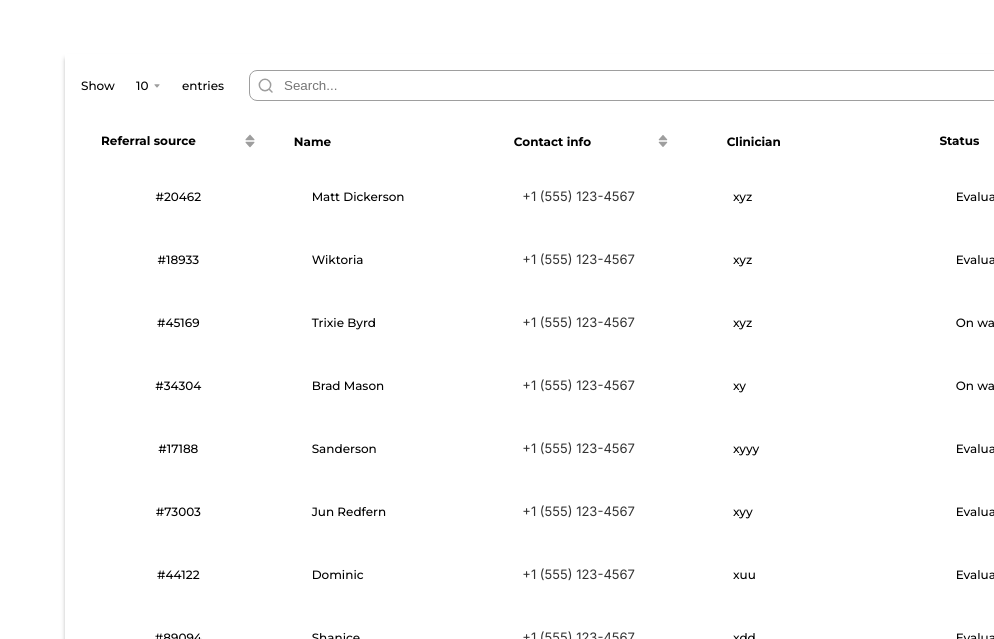
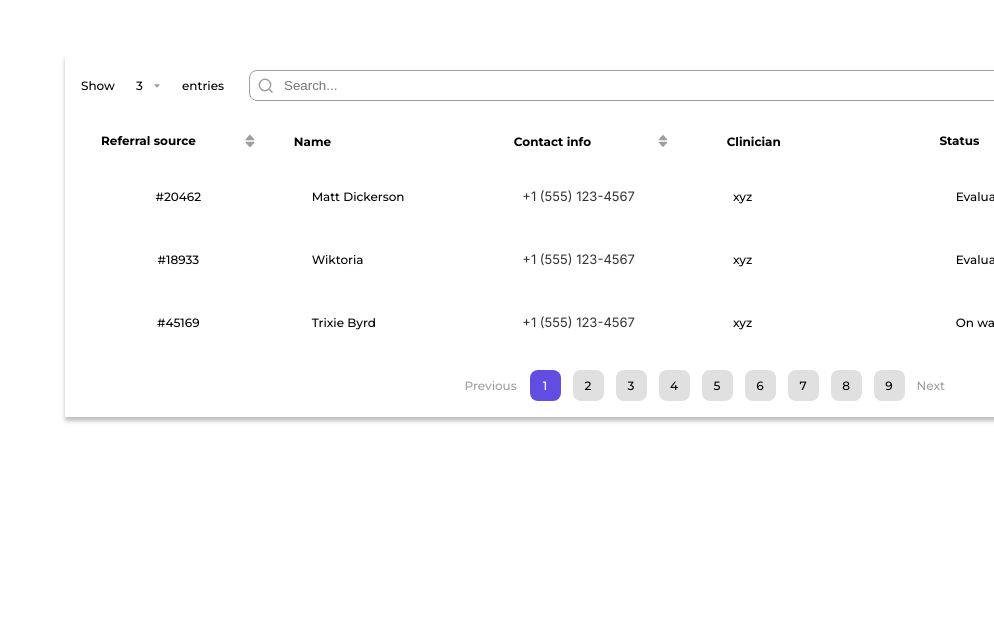
Before and after one commit to UniversalMachina/medicalproject, a React (Create React App) app: page /clients in a window 1280 px wide. Shown: the part 161-800 px from the top of the page, without its empty margins (286-1280 px from the left). Built offline with nearby package versions, Linux system fonts and the light colour scheme.

Commit message:
updated client page

```diff
--- a/public/data.json
+++ b/public/data.json
@@ -216,15 +216,6 @@
     "statusBgColor": "bg-mintcream"
   },
   {
-    "id": "#21987",
-    "name": "Sophia Martin",
-    "contactInfo": "+1 (555) 234-5678",
-    "clinician": "xyzz",
-    "status": "Evaluated",
-    "statusColor": "text-seagreen",
-    "statusBgColor": "bg-mintcream"
-  },
-  {
     "id": "#23145",
     "name": "Lucas Thomas",
     "contactInfo": "+1 (555) 234-5678",
@@ -245,109 +236,12 @@
   {
     "id": "#74912",
     "name": "Benjamin Green",
-    "contactInfo": "+1 (555) 234-5678",
+    "contactInfo":
+
+ "+1 (555) 234-5678",
     "clinician": "xyy",
     "status": "On wait list",
     "statusColor": "text-chocolate",
     "statusBgColor": "bg-linen"
-  },
-  {
-    "id": "#54231",
-    "name": "Mason Brown",
-    "contactInfo": "+1 (555) 234-5678",
-    "clinician": "xyy",
-    "status": "Evaluated",
-    "statusColor": "text-seagreen",
-    "statusBgColor": "bg-mintcream"
-  },
-  {
-    "id": "#78912",
-    "name": "Ethan Lee",
-    "contactInfo": "+1 (555) 234-5678",
-    "clinician": "xyy",
-    "status": "Evaluated",
-    "statusColor": "text-seagreen",
-    "statusBgColor": "bg-mintcream"
-  },
-  {
-    "id": "#56321",
-    "name": "Ava Harris",
-    "contactInfo": "+1 (555) 234-5678",
-    "clinician": "xyy",
-    "status": "Evaluated",
-    "statusColor": "text-seagreen",
-    "statusBgColor": "bg-mintcream"
-  },
-  {
-    "id": "#98413",
-    "name": "Emily Walker",
-    "contactInfo": "+1 (555) 234-5678",
-    "clinician": "xyzz",
-    "status": "Evaluated",
-    "statusColor": "text-seagreen",
-    "statusBgColor": "bg-mintcream"
-  },
-  {
-    "id": "#65298",
-    "name": "Olivia Hall",
-    "contactInfo": "+1 (555) 234-5678",
-    "clinician": "xyzz",
-    "status": "Process",
-    "statusColor": "text-chocolate",
-    "statusBgColor": "bg-linen"
-  },
-  {
-    "id": "#40129",
-    "name": "Alexander Young",
-    "contactInfo": "+1 (555) 234-5678",
-    "clinician": "xyzz",
-    "status": "Evaluated",
-    "statusColor": "text-seagreen",
-    "statusBgColor": "bg-mintcream"
-  },
-  {
-    "id": "#73215",
-    "name": "James White",
-    "contactInfo": "+1 (555) 234-5678",
-    "clinician": "xyzz",
-    "status": "Evaluated",
-    "statusColor": "text-seagreen",
-    "statusBgColor": "bg-mintcream"
-  },
-  {
-    "id": "#34971",
-    "name": "Charlotte King",
-    "contactInfo": "+1 (555) 234-5678",
-    "clinician": "xyzz",
-    "status": "On wait list",
-    "statusColor": "text-chocolate",
-    "statusBgColor": "bg-linen"
-  },
-  {
-    "id": "#82134",
-    "name": "Henry Moore",
-    "contactInfo": "+1 (555) 234-5678",
-    "clinician": "xyy",
-    "status": "On wait list",
-    "statusColor": "text-chocolate",
-    "statusBgColor": "bg-linen"
-  },
-  {
-    "id": "#57213",
-    "name": "Amelia Taylor",
-    "contactInfo": "+1 (555) 234-5678",
-    "clinician": "xyy",
-    "status": "Evaluated",
-    "statusColor": "text-seagreen",
-    "statusBgColor": "bg-mintcream"
-  },
-  {
-    "id": "#42897",
-    "name": "Michael Anderson",
-    "contactInfo": "+1 (555) 234-5678",
-    "clinician": "xyy",
-    "status": "Evaluated",
-    "statusColor": "text-seagreen",
-    "statusBgColor": "bg-mintcream"
   }
 ]
--- a/src/pages/Client_Page/Table.js
+++ b/src/pages/Client_Page/Table.js
@@ -1,38 +1,78 @@
-// src/components/Table.jsx
-import React, { useEffect, useState } from "react";
+import React, { useEffect, useState, useCallback } from "react";
 import ClientListHeader from "./ClientListHeader";
 import ClientListItem from "./ClientListItem";
 import Pagination from "./Pagination";
+import debounce from "lodash.debounce";
 
 const Table = () => {
   const [clients, setClients] = useState([]);
   const [searchTerm, setSearchTerm] = useState("");
   const [currentPage, setCurrentPage] = useState(1);
-  const [itemsPerPage] = useState(10);
+  const [itemsPerPage, setItemsPerPage] = useState(3); // Set this to 3
+  const [filteredClients, setFilteredClients] = useState([]);
+  const [currentClients, setCurrentClients] = useState([]);
 
   useEffect(() => {
-    fetch("/data.json")
-      .then((response) => response.json())
-      .then((data) => setClients(data))
-      .catch((error) => console.error("Error fetching data:", error));
-  }, []);
+    if (clients.length === 0) {
+      fetch("/data.json")
+        .then((response) => {
+          if (!response.ok) {
+            throw new Error('Network response was not ok');
+          }
+          return response.json();
+        })
+        .then((data) => {
+          setClients(data);
+          setFilteredClients(data);
+          updateCurrentClients(data, 1);
+        })
+        .catch((error) => {
+          console.error("Error fetching data:", error);
+          setClients([]);
+        });
+    }
+  }, [clients]);
 
-  const handleDelete = (id) => {
+  useEffect(() => {
+    updateFilteredClients();
+  }, [searchTerm, clients]);
+
+  useEffect(() => {
+    updateCurrentClients(filteredClients, currentPage);
+  }, [filteredClients, currentPage, itemsPerPage]);
+
+  const updateFilteredClients = () => {
+    const filtered = clients.filter((client) =>
+      client.name.toLowerCase().includes(searchTerm.toLowerCase())
+    );
+    setFilteredClients(filtered);
+    setCurrentPage(1);
+    updateCurrentClients(filtered, 1);
+  };
+
+  const updateCurrentClients = (filtered, page) => {
+    const indexOfLastClient = page * itemsPerPage;
+    const indexOfFirstClient = indexOfLastClient - itemsPerPage;
+    setCurrentClients(filtered.slice(indexOfFirstClient, indexOfLastClient));
+  };
+
+  const handleDelete = useCallback((id) => {
     const updatedClients = clients.filter((client) => client.id !== id);
     setClients(updatedClients);
-  };
+    updateFilteredClients();
+  }, [clients]);
+
+  const debouncedHandleSearch = useCallback(
+    debounce((value) => {
+      setSearchTerm(value);
+      setCurrentPage(1);
+    }, 300),
+    []
+  );
 
   const handleSearch = (event) => {
-    setSearchTerm(event.target.value);
+    debouncedHandleSearch(event.target.value);
   };
-
-  const filteredClients = clients.filter((client) =>
-    client.name.toLowerCase().includes(searchTerm.toLowerCase())
-  );
-
-  const indexOfLastItem = currentPage * itemsPerPage;
-  const indexOfFirstItem = indexOfLastItem - itemsPerPage;
-  const currentClients = filteredClients.slice(indexOfFirstItem, indexOfLastItem);
 
   const paginate = (pageNumber) => setCurrentPage(pageNumber);
 
@@ -43,7 +83,7 @@ const Table = () => {
           <div className="w-36 flex flex-row items-center justify-center gap-[12px]">
             <div className="relative font-medium inline-block min-w-[34px]">Show</div>
             <div className="flex-[0.5814] rounded-lg bg-gray-200 flex flex-row items-center justify-start py-2 px-[9px] gap-[4px] mq450:w-[calc(100%_-_40px)]">
-              <div className="relative font-medium inline-block min-w-[13px]">10</div>
+              <div className="relative font-medium inline-block min-w-[13px]">{itemsPerPage}</div>
               <img className="h-2 w-2 relative overflow-hidden shrink-0" alt="" src="/bicaretdownfill.svg" />
             </div>
             <div className="flex-1 relative font-medium inline-block min-w-[43px]">entries</div>
@@ -54,7 +94,6 @@ const Table = () => {
               type="text"
               className="flex-1 relative font-medium inline-block max-w-[calc(100%_-_24px)]"
               placeholder="Search..."
-              value={searchTerm}
               onChange={handleSearch}
             />
           </div>
@@ -71,7 +110,7 @@ const Table = () => {
           status={client.status}
           statusColor={client.statusColor}
           statusBgColor={client.statusBgColor}
-          onDelete={handleDelete}
+          onDelete={() => handleDelete(client.id)}
         />
       ))}
       <Pagination
```
Also changed, not shown: src/pages/Client_Page/data.json (deleted, +0 -84 lines).
